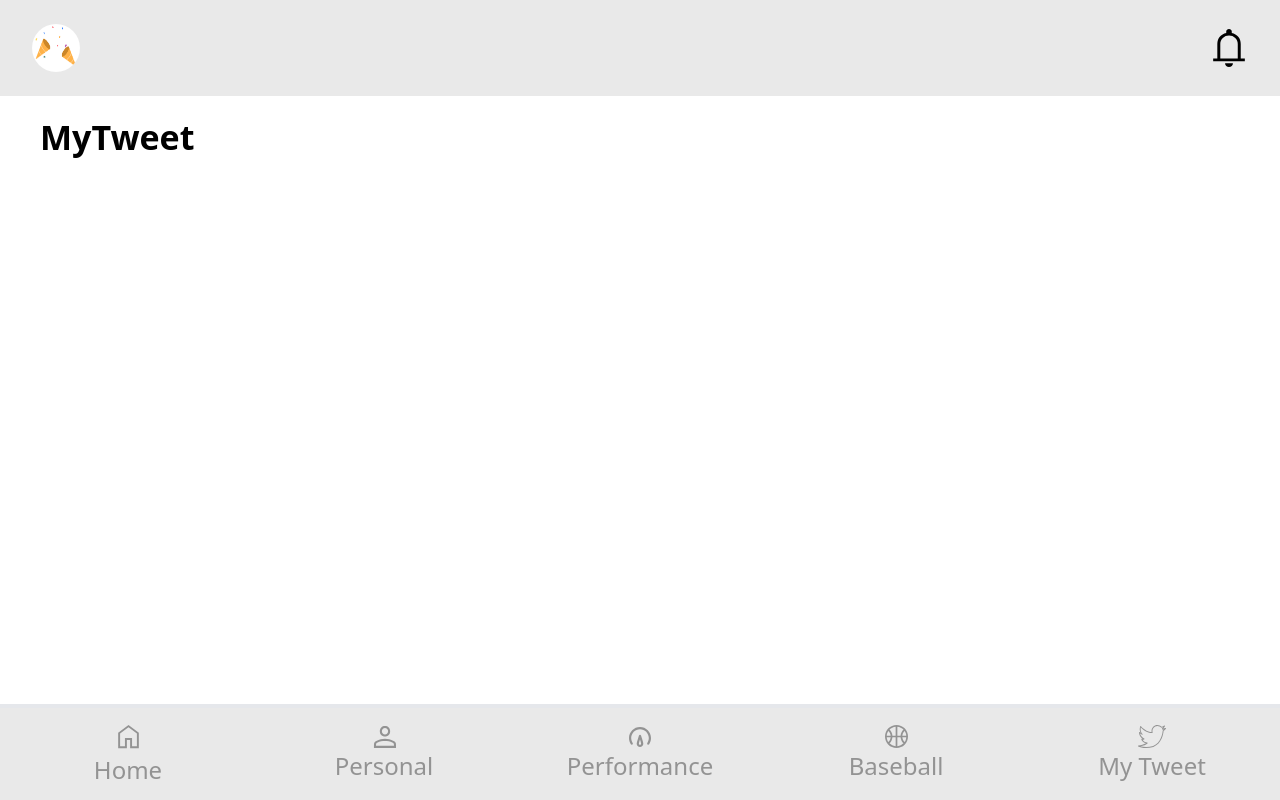
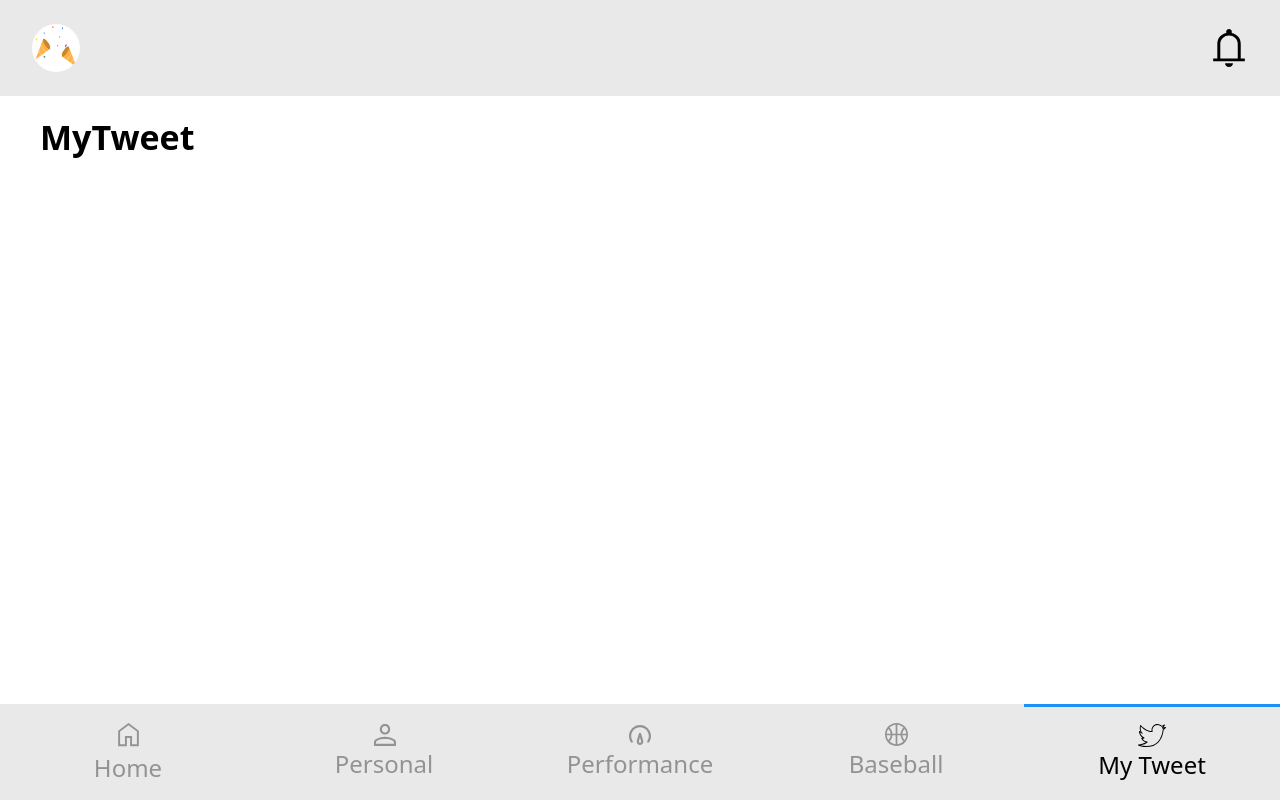
Before and after one commit to mariodev9/upwork1, a Next.js app: page /MyTweet in a window 1280 px wide. Built offline with nearby package versions, Linux system fonts and the light colour scheme.

Commit message:
FEATURE: Add active link class to bottom navbar

```diff
--- a/src/components/Layout/Navbars/NavLink.tsx
+++ b/src/components/Layout/Navbars/NavLink.tsx
@@ -16,14 +16,21 @@ interface NavLinkComponentProps  {
     const router = useRouter()
     const [isHover, setIsHover] = useState(false)
 
+    const handleClick = () => {
+      router.push(navlinkProps.url)
+    }
+
+    const isActive = navlinkProps.url === router.asPath
+
     return (
     <motion.div
         onHoverStart={() => setIsHover(true)}
         onHoverEnd={() => setIsHover(false)}
-        className='cursor-pointer border-t-4 hover:border-primary flex flex-col items-center justify-center text-gray_navbar hover:text-black'
-        onClick={()=> router.push(navlinkProps.url)}
+        style={{borderTop: navlinkProps.url === router.asPath ? "3px solid" : "none", borderColor: "#1D90F4", color: isActive ? "#000" : "gray_navbar" }}
+        className='cursor-pointer flex flex-col items-center justify-center text-gray_navbar hover:text-black'
+        onClick={()=> handleClick() }
     >
-        {navlinkProps.ShowIcon(isHover)}
+       {navlinkProps.ShowIcon(isActive ? isActive : isHover)}
         <h2 className='text-[10px] md:text-navItem font-medium'>{navlinkProps.title}</h2>
     </motion.div >
   )
--- a/src/pages/MyTweet/index.tsx
+++ b/src/pages/MyTweet/index.tsx
@@ -6,7 +6,6 @@ const MyTweetPage: NextPage = () => {
       <Layout>
           <div className='mt-20 mb-28 md:mt-24 px-10'>
             <h1 className='py-4 text-center md:text-start text-3xl font-semibold'>MyTweet</h1>
-
           </div>
       </Layout>
   )
```
